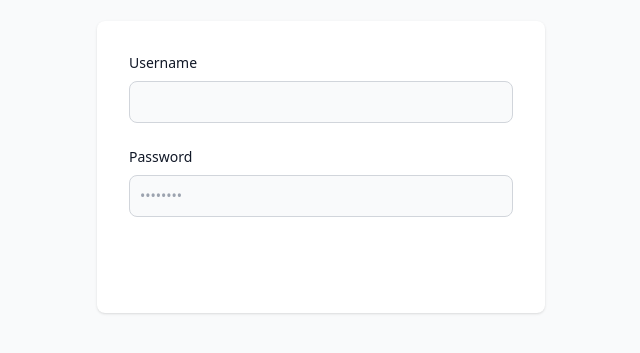
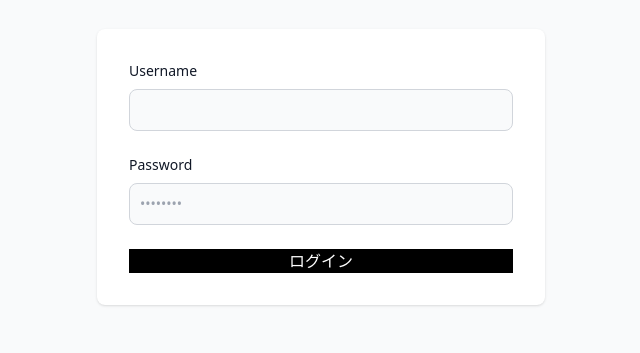
Before and after one commit to sofuetakuma112/node-sound-player, a React (Vite) app in the folder frontend/: page / in a window 1280 px wide. Shown: the part 233-586 px from the top of the page, without its empty margins (319-959 px from the left). Built offline with nearby package versions, Linux system fonts and the light colour scheme; no server answers.

Commit message:
ボタンの色変更

```diff
--- a/frontend/src/Home.tsx
+++ b/frontend/src/Home.tsx
@@ -93,7 +93,7 @@ const SignInForm: React.FC<SignInFormProps> = ({ onSuccess }) => {
                     onSuccess();
                   }
                 }}
-                className="w-full text-white bg-primary-600 hover:bg-primary-700 focus:ring-4 focus:outline-none focus:ring-primary-300 font-medium rounded-lg text-sm px-5 py-2.5 text-center dark:bg-primary-600 dark:hover:bg-primary-700 dark:focus:ring-primary-800"
+                className="w-full text-white bg-black"
               >
                 ログイン
               </button>
```
